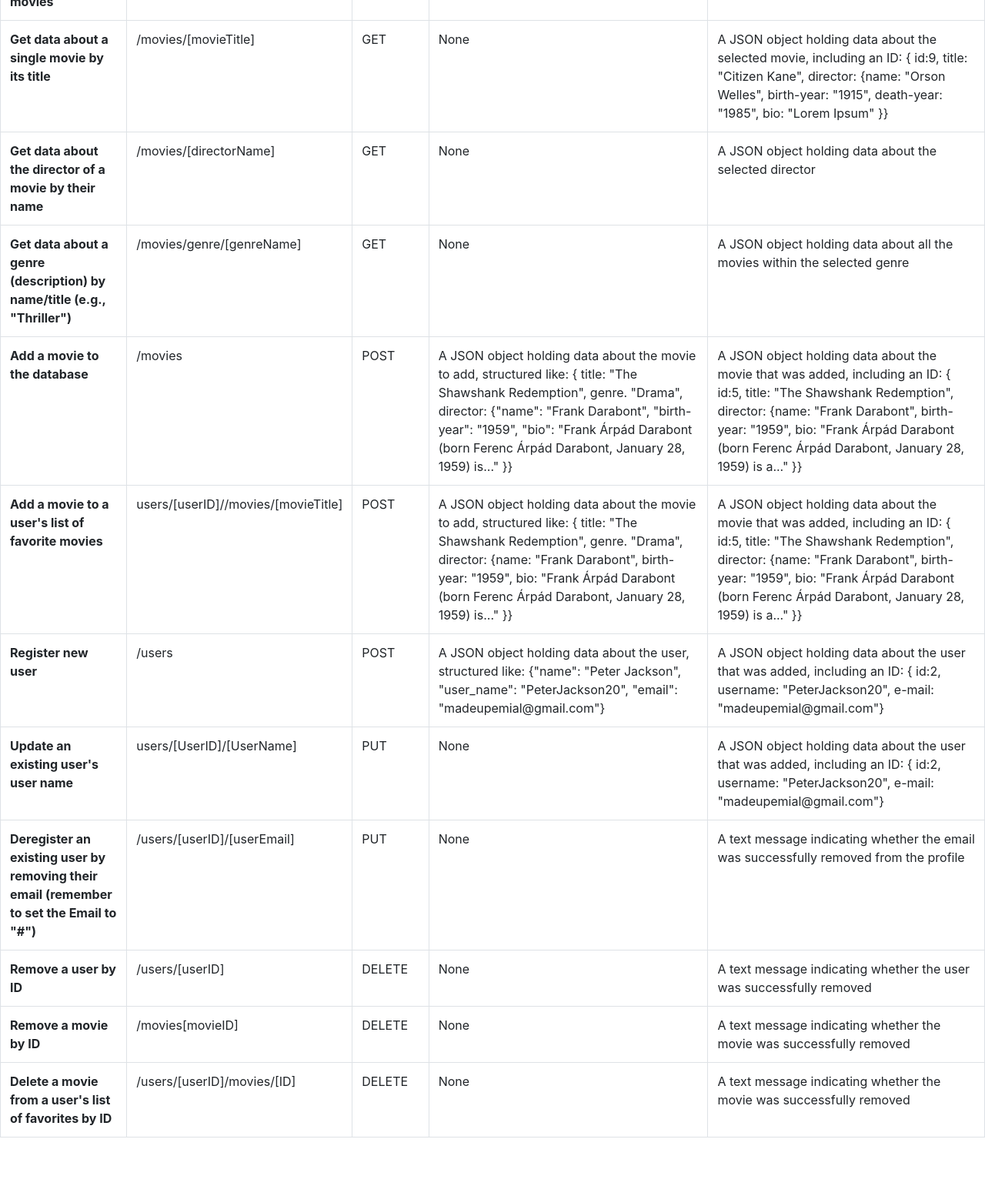
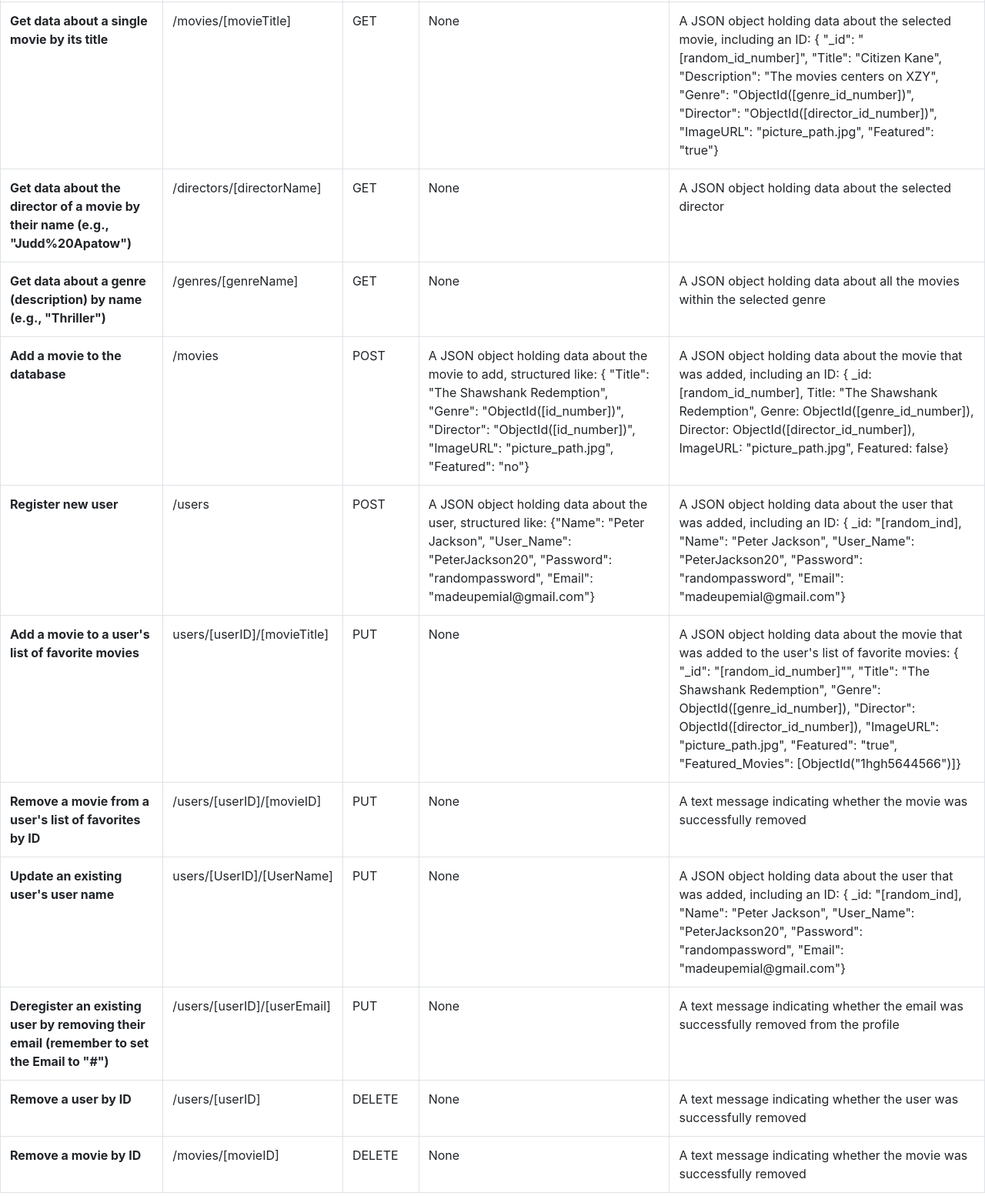
Before and after one commit to TobyRas1992/movie_api, a website: page public/documentation.html in a window 1280 px wide. Shown: the part 265-1819 px from the top of the page at 77% size. Before the commit the page ends 1759 px from the top, so only its background shows below. Drawn offline with nearby package versions, Linux system fonts and the light colour scheme.

Commit message:
Update to the documentatio

```diff
--- a/public/documentation.html
+++ b/public/documentation.html
@@ -32,18 +32,18 @@
             <td>/movies/[movieTitle]</td>
             <td>GET</td>
             <td>None</td>
-            <td>A JSON object holding data about the selected movie, including an ID: { id:9, title: "Citizen Kane", director: {name: "Orson Welles", birth-year: "1915", death-year: "1985", bio: "Lorem Ipsum" }}</td>
+            <td>A JSON object holding data about the selected movie, including an ID: { "_id": "[random_id_number]", "Title": "Citizen Kane", "Description": "The movies centers on XZY", "Genre": "ObjectId([genre_id_number])", "Director": "ObjectId([director_id_number])", "ImageURL": "picture_path.jpg", "Featured": "true"}</td>
           </tr>
           <tr>
-            <th scope="row">Get data about the director of a movie by their name</th>
-            <td>/movies/[directorName]</td>
+            <th scope="row">Get data about the director of a movie by their name (e.g., "Judd%20Apatow") </th>
+            <td>/directors/[directorName]</td>
             <td>GET</td>
             <td>None</td>
             <td>A JSON object holding data about the selected director</td>
           </tr>
           <tr>
-            <th scope="row">Get data about a genre (description) by name/title (e.g., "Thriller")</th>
-            <td>/movies/genre/[genreName]</td>
+            <th scope="row">Get data about a genre (description) by name (e.g., "Thriller")</th>
+            <td>/genres/[genreName]</td>
             <td>GET</td>
             <td>None</td>
             <td>A JSON object holding data about all the movies within the selected genre</td>
@@ -53,30 +53,36 @@
             <td>/movies</td>
             <td>POST</td>
             <td>A JSON object holding data about the movie to add, structured like: {
-                title: "The Shawshank Redemption", genre. "Drama", director: {"name": "Frank Darabont", "birth-year": "1959", "bio": "Frank Árpád Darabont (born Ferenc Árpád Darabont, January 28, 1959) is..." }}</td>
-            <td>A JSON object holding data about the movie that was added, including an ID: { id:5, title: "The Shawshank Redemption", director: {name: "Frank Darabont", birth-year: "1959", bio: "Frank Árpád Darabont (born Ferenc Árpád Darabont, January 28, 1959) is a..." }}</td>
-          </tr>
-          <tr>
-            <th scope="row">Add a movie to a user's list of favorite movies</th>
-            <td>users/[userID]//movies/[movieTitle]</td>
-            <td>POST</td>
-            <td>A JSON object holding data about the movie to add, structured like: {
-                title: "The Shawshank Redemption", genre. "Drama", director: {name: "Frank Darabont", birth-year: "1959", bio: "Frank Árpád Darabont (born Ferenc Árpád Darabont, January 28, 1959) is..." }}</td>
-            <td>A JSON object holding data about the movie that was added, including an ID: { id:5, title: "The Shawshank Redemption", director: {name: "Frank Darabont", birth-year: "1959", bio: "Frank Árpád Darabont (born Ferenc Árpád Darabont, January 28, 1959) is a..." }}</td>
+                "Title": "The Shawshank Redemption", "Genre": "ObjectId([id_number])", "Director": "ObjectId([id_number])", "ImageURL": "picture_path.jpg", "Featured": "no"}</td>
+            <td>A JSON object holding data about the movie that was added, including an ID: { _id: [random_id_number], Title: "The Shawshank Redemption", Genre: ObjectId([genre_id_number]), Director: ObjectId([director_id_number]), ImageURL: "picture_path.jpg", Featured: false}</td>
           </tr>
           <tr>
             <th scope="row">Register new user</th>
             <td>/users</td>
             <td>POST</td>
-            <td>A JSON object holding data about the user, structured like: {"name": "Peter Jackson", "user_name": "PeterJackson20", "email": "madeupemial@gmail.com"}</td>
-            <td>A JSON object holding data about the user that was added, including an ID: { id:2, username: "PeterJackson20", e-mail: "madeupemial@gmail.com"}</td>
+            <td>A JSON object holding data about the user, structured like: {"Name": "Peter Jackson", "User_Name": "PeterJackson20", "Password": "randompassword", "Email": "madeupemial@gmail.com"}</td>
+            <td>A JSON object holding data about the user that was added, including an ID: { _id: "[random_ind], "Name": "Peter Jackson", "User_Name": "PeterJackson20", "Password": "randompassword", "Email": "madeupemial@gmail.com"}</td>
+          </tr>
+          <tr>
+            <th scope="row">Add a movie to a user's list of favorite movies</th>
+            <td>users/[userID]/[movieTitle]</td>
+            <td>PUT</td>
+            <td>None</td>
+            <td>A JSON object holding data about the movie that was added to the user's list of favorite movies: { "_id": "[random_id_number]"", "Title": "The Shawshank Redemption", "Genre": ObjectId([genre_id_number]), "Director": ObjectId([director_id_number]), "ImageURL": "picture_path.jpg", "Featured": "true", "Featured_Movies": [ObjectId("1hgh5644566")]}</td>
+          </tr>
+          <tr>
+            <th scope="row">Remove a movie from a user's list of favorites by ID</th>
+            <td>/users/[userID]/[movieID]</td>
+            <td>PUT</td>
+            <td>None</td>
+            <td>A text message indicating whether the movie was successfully removed</td>
           </tr>
           <tr>
             <th scope="row">Update an existing user's user name</th>
             <td>users/[UserID]/[UserName]</td>
             <td>PUT</td>
             <td>None</td>
-            <td>A JSON object holding data about the user that was added, including an ID: { id:2, username: "PeterJackson20", e-mail: "madeupemial@gmail.com"}</td>
+            <td>A JSON object holding data about the user that was added, including an ID: { _id: "[random_ind], "Name": "Peter Jackson", "User_Name": "PeterJackson20", "Password": "randompassword", "Email": "madeupemial@gmail.com"}</td>
           </tr>
           <tr>
             <th scope="row">Deregister an existing user by removing their email (remember to set the Email to "#")</th>
@@ -94,14 +100,7 @@
           </tr>
           <tr>
             <th scope="row">Remove a movie by ID</th>
-            <td>/movies[movieID]</td>
-            <td>DELETE</td>
-            <td>None</td>
-            <td>A text message indicating whether the movie was successfully removed</td>
-          </tr>
-          <tr>
-            <th scope="row">Delete a movie from a user's list of favorites by ID</th>
-            <td>/users/[userID]/movies/[ID]</td>
+            <td>/movies/[movieID]</td>
             <td>DELETE</td>
             <td>None</td>
             <td>A text message indicating whether the movie was successfully removed</td>
```
Also changed, not shown: 1 other file.
